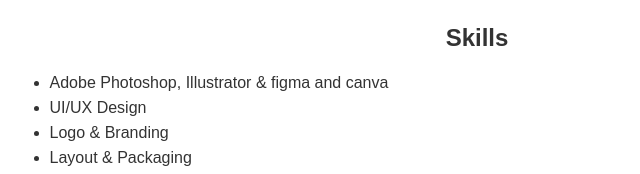
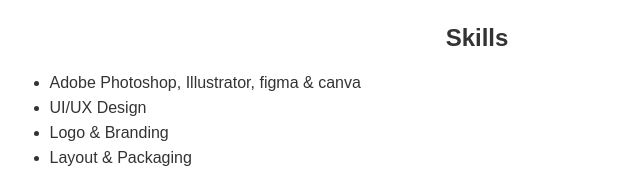
Before and after one commit to Gem13325/Portfolio, a plain HTML site: page index.html in a window 1280 px wide. Shown: the part 618-792 px from the top of the page, 163-803 px from the left. Drawn offline with Linux system fonts and the light colour scheme.

Commit message:
Fix skills list formatting in index.html

```diff
--- a/index.html
+++ b/index.html
@@ -178,7 +178,7 @@
     <div class="para">
     <h2>Skills</h2>
     <ul>
-      <li>Adobe Photoshop, Illustrator & figma and canva</li>
+      <li>Adobe Photoshop, Illustrator, figma & canva</li>
       <li>UI/UX Design</li>
       <li>Logo & Branding</li>
       <li>Layout & Packaging</li>
```
